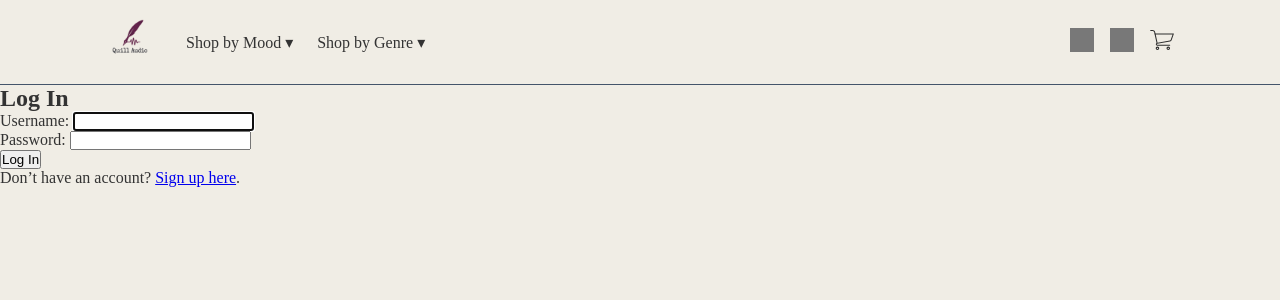
After one commit to jackwj368/viperBeats, a Django app: page /accounts/login/ in a window 1280 px wide. The commit adds this page. Shown: the top 300 px of the page. Run offline with Django 5.2, Linux system fonts and the light colour scheme; grey boxes are pictures that could not be loaded.

Commit message:
set up account stuff

```diff
--- a/store/urls.py
+++ b/store/urls.py
@@ -6,4 +6,5 @@ urlpatterns = [
     path('favorites/', views.favorites, name='favorites'),
     path('mood/<str:mood>/', views.shop_by_mood, name='shop_by_mood'),
     path('genre/<str:genre>/', views.shop_by_genre, name='shop_by_genre'),
+    path('signup/', views.signup, name='signup'),
 ]
--- a/templates/base.html
+++ b/templates/base.html
@@ -34,11 +34,20 @@
         </div>
       </div>
       <div class="nav-icons">
-        <a href="{% url 'account' %}" class="icon-btn" title="Log in / Sign up">
-          <img src="{% static 'icons/user.svg' %}" alt="Account">
-        </a>
+        {% if user.is_authenticated %}
+            <a href="{% url 'logout' %}" class="icon-btn" title="Log out">
+                <img src="{% static 'icons/user.svg' %}" alt="Log out">
+            </a>
+        {% else %}
+            <a href="{% url 'login' %}" class="icon-btn" title="Log in">
+                <img src="{% static 'icons/user.svg' %}" alt="Log in">
+            </a>
+            <a href="{% url 'signup' %}" class="icon-btn" title="Sign up">
+                <img src="{% static 'icons/user-plus.svg' %}" alt="Sign up">
+            </a>
+        {% endif %}
         <a href="{% url 'cart' %}" class="icon-btn" title="Your cart">
-          <img src="{% static 'icons/cart.svg' %}" alt="Cart">
+            <img src="{% static 'icons/cart.svg' %}" alt="Cart">
         </a>
       </div>
     </nav>
--- /dev/null
+++ b/templates/registration/login.html
@@ -0,0 +1,23 @@
+{# templates/registration/login.html #}
+{% extends "base.html" %}
+{% block title %}Log In &bull; Quill Audio{% endblock %}
+
+{% block content %}
+<section class="login-page">
+  <h1>Log In</h1>
+  <form method="post">
+    {% csrf_token %}
+    {{ form.non_field_errors }}
+    <div>
+      <label for="id_username">Username:</label>
+      {{ form.username }}
+    </div>
+    <div>
+      <label for="id_password">Password:</label>
+      {{ form.password }}
+    </div>
+    <button type="submit" class="btn">Log In</button>
+  </form>
+  <p>Don’t have an account? <a href="{% url 'signup' %}">Sign up here</a>.</p>
+</section>
+{% endblock %}
--- a/viperBeats/urls.py
+++ b/viperBeats/urls.py
@@ -24,4 +24,5 @@ from django.urls import path, include
 urlpatterns = [
     path('admin/', admin.site.urls),
     path('', include('store.urls')),
+    path('accounts/', include('django.contrib.auth.urls')),
 ] + static(settings.MEDIA_URL, document_root=settings.MEDIA_ROOT)
```
Also changed, not shown: store/views.py (+16 -1 lines), templates/registration/signup.html (added, +26 -0 lines).
